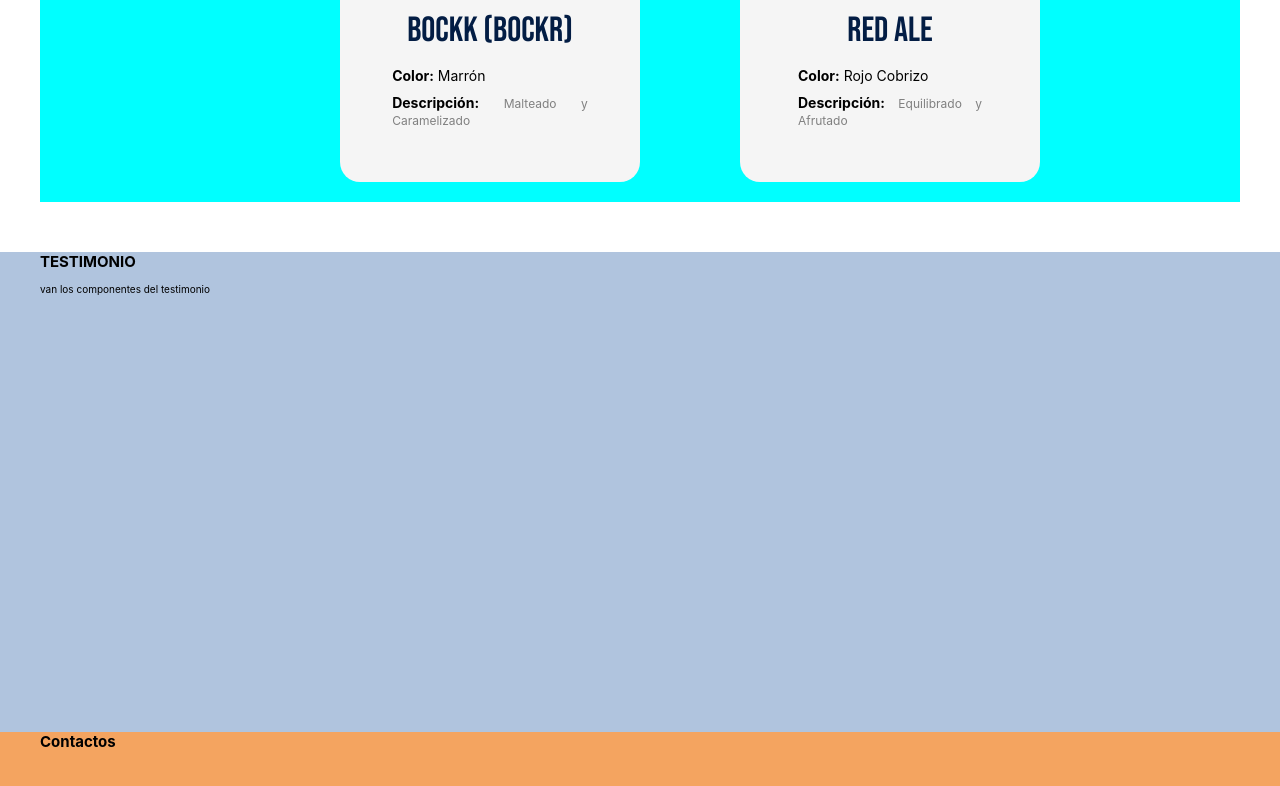
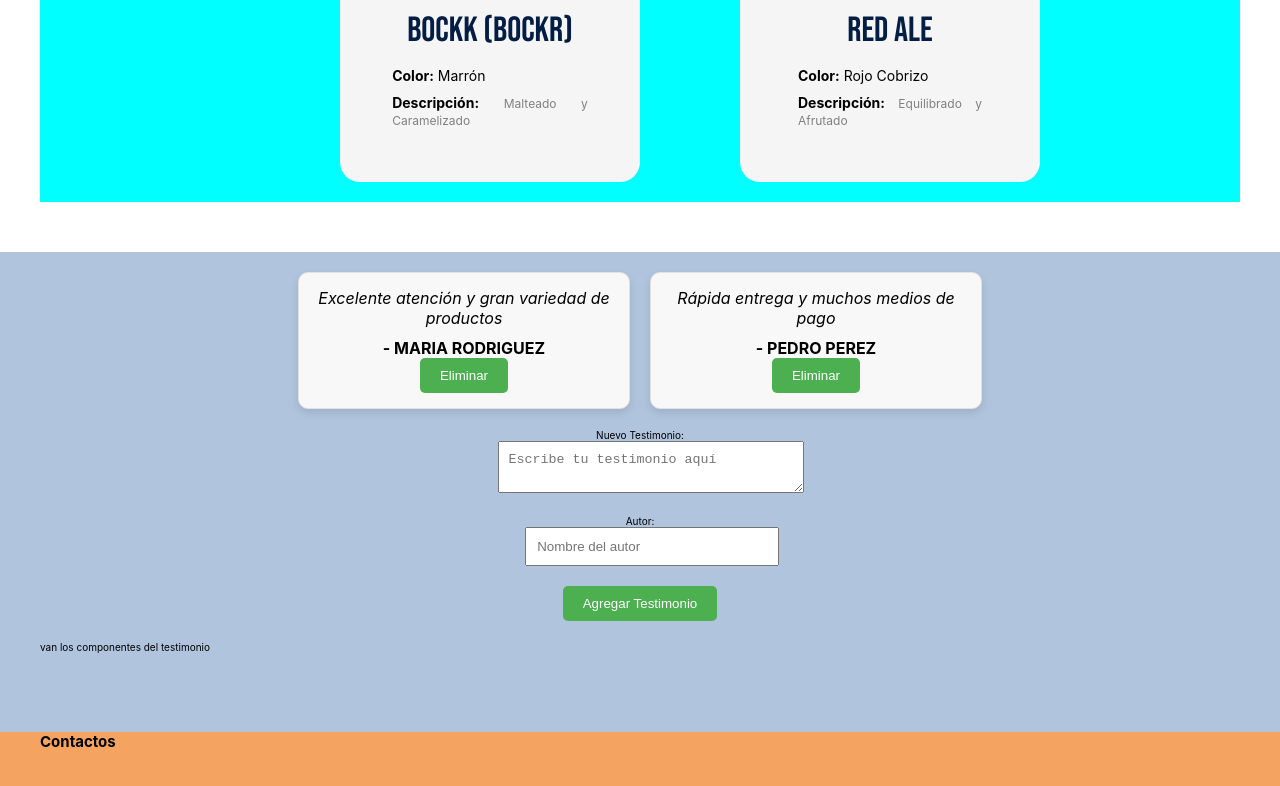
Before and after one commit to alleenu/beer-website, a React (Vite) app: page / in a window 1280 px wide. Shown: the part 2298-3084 px from the top of the page. Built offline with nearby package versions, Linux system fonts and the light colour scheme.

Commit message:
parte testimonios
agregue mi parte para asi tenerlo todos

```diff
--- a/src/App.jsx
+++ b/src/App.jsx
@@ -3,6 +3,7 @@ import './App.css'
 
 //Componentes
 import Header from './componentes/Header/Header'
+import Testimonials from './componentes/Testimonials';
 import Productos from './pages/Productos';
 
 
@@ -29,8 +30,7 @@ function App() {
 
       <section id="testimonios" style={{backgroundColor: 'LightSteelBlue'}}> {/* Section Testimonio */}
         <div className='contenedor'>
-          <h1>TESTIMONIO</h1>
-          <br />
+          <Testimonials />
             <p> van los componentes del testimonio</p>
         </div>
       </section>
--- /dev/null
+++ b/src/componentes/Testimonials.css
@@ -0,0 +1,65 @@
+/* Testimonials.css */
+.testimonials-container {
+    text-align: center;
+    padding: 20px;
+  }
+
+  .testimonials-list {
+    display: flex;
+    flex-wrap: wrap;
+    justify-content: center;
+    gap: 20px;
+  }
+
+  .testimonial-box {
+    border: 1px solid #e2e2e2;
+    border-radius: 10px;
+    padding: 15px;
+    width: 300px;
+    text-align: center;
+    background-color: #f8f8f8;
+    box-shadow: 0 4px 8px rgba(0, 0, 0, 0.1);
+  }
+
+  .testimonial-text {
+    font-style: italic;
+    font-size: medium;
+  }
+
+  .testimonial-author {
+    font-weight: bold;
+    margin-top: 10px;
+    font-size: medium;
+  }
+
+  form {
+    margin-top: 20px;
+    display: flex;
+    flex-direction: column;
+    align-items: center;
+  }
+
+  label {
+    display: block;
+    margin-bottom: 10px;
+  }
+
+  textarea,
+  input {
+    width: 100%;
+    padding: 10px;
+    margin-bottom: 10px;
+  }
+
+  button {
+    background-color: #4caf50;
+    color: white;
+    padding: 10px 20px;
+    border: none;
+    border-radius: 5px;
+    cursor: pointer;
+  }
+
+  button:hover {
+    background-color: #6cdbf7;
+  }
--- /dev/null
+++ b/src/componentes/Testimonials.jsx
@@ -0,0 +1,85 @@
+import React, { useState, useEffect } from 'react';
+import './Testimonials.css'; // Asegúrate de tener un archivo CSS para los estilos
+
+const Testimonial = ({ id, author, text, onDelete }) => {
+  return (
+    <div className="testimonial-box">
+      <p className="testimonial-text">{text}</p>
+      <p className="testimonial-author">- {author}</p>
+      <button onClick={() => onDelete(id)}>Eliminar</button>
+    </div>
+  );
+};
+
+const Testimonials = () => {
+  const [testimonialsData, setTestimonialsData] = useState([
+    {
+      id: 1,
+      author: 'MARIA RODRIGUEZ',
+      text: 'Excelente atención y gran variedad de productos',
+    },
+    {
+      id: 2,
+      author: 'PEDRO PEREZ',
+      text: 'Rápida entrega y muchos medios de pago',
+    },
+    // Add more testimonials as needed
+  ]);
+
+  const [newTestimonialText, setNewTestimonialText] = useState('');
+  const [newTestimonialAuthor, setNewTestimonialAuthor] = useState('');
+
+  const addTestimonial = () => {
+    const newTestimonial = {
+      id: testimonialsData.length + 1,
+      author: newTestimonialAuthor,
+      text: newTestimonialText,
+    };
+    setTestimonialsData([...testimonialsData, newTestimonial]);
+    setNewTestimonialText('');
+    setNewTestimonialAuthor('');
+  };
+
+  const deleteTestimonial = (id) => {
+    const updatedTestimonials = testimonialsData.filter((testimonial) => testimon.id !== id);
+    setTestimonialsData(updatedTestimonials);
+  };
+
+  useEffect(() => {
+    // Puedes agregar lógica adicional aquí si es necesario
+  }, [testimonialsData]);
+
+  return (
+    <div className="testimonials-container">
+      <div className="testimonials-list">
+        {testimonialsData.map((testimonial) => (
+          <Testimonial key={testimonial.id} {...testimonial} onDelete={deleteTestimonial} />
+        ))}
+      </div>
+      <form>
+        <label>
+          Nuevo Testimonio:
+          <textarea
+            value={newTestimonialText}
+            onChange={(e) => setNewTestimonialText(e.target.value)}
+            placeholder="Escribe tu testimonio aquí"
+          />
+        </label>
+        <label>
+          Autor:
+          <input
+            type="text"
+            value={newTestimonialAuthor}
+            onChange={(e) => setNewTestimonialAuthor(e.target.value)}
+            placeholder="Nombre del autor"
+          />
+        </label>
+        <button type="button" onClick={addTestimonial}>
+          Agregar Testimonio
+        </button>
+      </form>
+    </div>
+  );
+};
+
+export default Testimonials;
```
